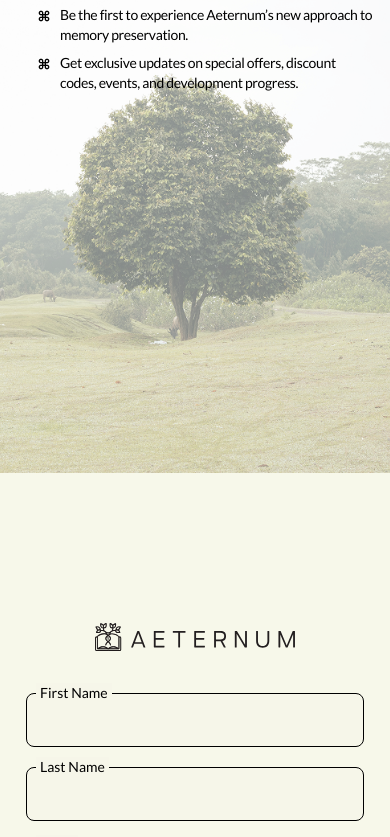
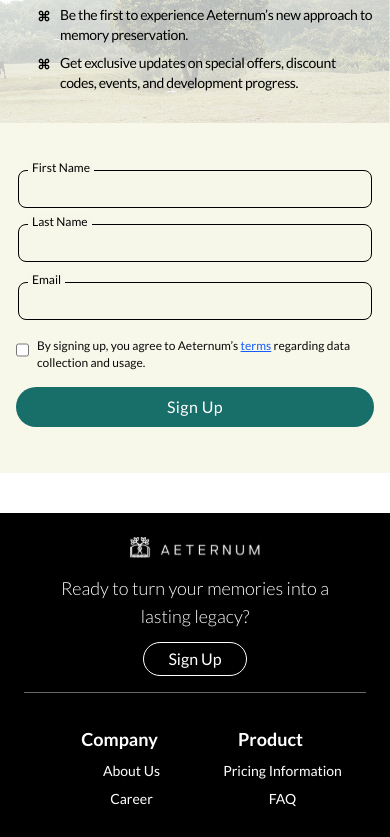
Before and after one commit to Aeternum-Legacy/aeternum2025, a Next.js app: page / in a window 390 px wide. Shown: the part 10020-10857 px from the top of the page. Built offline with nearby package versions, Linux system fonts and the light colour scheme.

Commit message:
improvement: reduce gap in the signup section

```diff
--- a/src/app/page.tsx
+++ b/src/app/page.tsx
@@ -6,7 +6,6 @@
 import ImageTileSection from "@/components/sections/ImageTileSection";
 import ReimagineYourLegacySection from "@/components/sections/ReimagineYourLegacySection";
 import SignUpSection from "@/components/sections/SignUpSection";
-import { TextReveal } from "@/components/animations/TextReveal";
 
 export default function Home() {
   return (
--- a/src/components/animations/BlurIn.tsx
+++ /dev/null
@@ -1,28 +0,0 @@
-"use client";
-
-import { motion, useInView } from "framer-motion";
-import React, { useRef } from "react";
-
-interface BlurInProps {
-  children: React.ReactNode;
-  className?: string;
-}
-
-const BlurIn: React.FC<BlurInProps> = ({ children, className }) => {
-  const ref = useRef(null);
-  const isInView = useInView(ref, { once: true });
-
-  return (
-    <motion.h1
-      ref={ref}
-      initial={{ filter: "blur(20px)", opacity: 0 }}
-      animate={isInView ? { filter: "blur(0px)", opacity: 1 } : {}}
-      transition={{ duration: 1.2 }}
-      className={className}
-    >
-      {children}
-    </motion.h1>
-  );
-};
-
-export default BlurIn;
--- a/src/components/animations/TextReveal.tsx
+++ /dev/null
@@ -1,94 +0,0 @@
-"use client";
-
-import { motion, MotionValue, useScroll, useTransform } from "motion/react";
-import { ComponentPropsWithoutRef, FC, ReactNode, useRef } from "react";
-import { cn } from "@/lib/utils";
-
-export interface TextRevealProps extends ComponentPropsWithoutRef<"div"> {
-  children: string;
-  toColorClass?: string;
-  backgroundImageUrl?: string;
-  backgroundWidth?: string;
-  backgroundHeight?: string;
-}
-
-export const TextReveal: FC<TextRevealProps> = ({
-  children,
-  className,
-  toColorClass = "text-teal-700",
-  backgroundImageUrl = "/images/bg.jpg",
-  backgroundWidth,
-  backgroundHeight,
-}) => {
-  const targetRef = useRef<HTMLDivElement | null>(null);
-  const { scrollYProgress } = useScroll({ target: targetRef });
-
-  if (typeof children !== "string") {
-    throw new Error("TextReveal: children must be a string");
-  }
-
-  const words = children.split(" ").map((word) => {
-    const isAnimated = word.startsWith("**") && word.endsWith("**");
-    const cleanWord = isAnimated ? word.slice(2, -2) : word;
-    return { text: cleanWord, animated: isAnimated };
-  });
-
-  const backgroundSize =
-    backgroundWidth && backgroundHeight
-      ? `${backgroundWidth} ${backgroundHeight}`
-      : "cover";
-
-  return (
-    <div
-      ref={targetRef}
-      className={cn(
-        "relative z-0 h-[200vh] bg-fixed bg-center bg-no-repeat",
-        className
-      )}
-      style={{
-        backgroundImage: `url(${backgroundImageUrl})`,
-        backgroundSize,
-      }}
-    >
-      <div className="sticky top-0 mx-auto flex h-[50%] max-w-4xl items-center bg-transparent px-[1rem] py-[5rem]">
-        <span className="flex flex-wrap p-5 text-2xl font-bold text-gray-400 md:p-8 md:text-3xl lg:p-10 lg:text-4xl xl:text-5xl">
-          {words.map((word, i) => {
-            const start = i / words.length;
-            const end = start + 1 / words.length;
-
-            return word.animated ? (
-              <Word
-                key={i}
-                progress={scrollYProgress}
-                range={[start, end]}
-                toColorClass={toColorClass}
-              >
-                {word.text}
-              </Word>
-            ) : (
-              <span key={i} className="mx-1 lg:mx-1.5 text-gray-400">
-                {word.text}
-              </span>
-            );
-          })}
-        </span>
-      </div>
-    </div>
-  );
-};
-
-interface WordProps {
-  children: ReactNode;
-  progress: MotionValue<number>;
-  range: [number, number];
-  toColorClass: string;
-}
-
-const Word: FC<WordProps> = ({ children, progress, range }) => {
-  const color = useTransform(progress, range, ["#9CA3AF", "#0F766E"]);
-  return (
-    <motion.span style={{ color }} className="mx-1 lg:mx-1.5 font-bold">
-      {children}
-    </motion.span>
-  );
-};
--- a/src/components/sections/SignUpSection.tsx
+++ b/src/components/sections/SignUpSection.tsx
@@ -35,7 +35,20 @@
     };
 
     setErrors(newErrors);
-    if (Object.values(newErrors).some((err) => err)) {
+    const missingFields = Object.entries(newErrors)
+      .filter(([_, msg]) => msg)
+      .map(([key]) => {
+        if (key === "firstName") return "first name";
+        if (key === "lastName") return "last name";
+        if (key === "email") return "email";
+        if (key === "agree") return "agreement to the terms";
+      });
+
+    if (missingFields.length > 0) {
+      const errorMessage = `Please provide your ${missingFields
+        .join(", ")
+        .replace(/, ([^,]*)$/, " and $1")}.`;
+      toast.error(errorMessage);
       setLoading(false);
       return;
     }
@@ -72,10 +85,10 @@
   return (
     <section
       id="signup"
-      className="grid grid-rows-2 lg:grid-cols-2 lg:grid-rows-1 h-auto lg:h-[700px] mb-10"
+      className="grid grid-rows-2 lg:grid-cols-2 lg:grid-rows-1 h-[700px] mb-10"
     >
       <div className="relative">
-        <div className="relative h-[700px] w-full">
+        <div className="relative h-full w-full">
           <Image
             src="/images/tree.png"
             alt="Tree"
@@ -83,7 +96,7 @@
             className="object-cover"
           />
         </div>
-        <div className="absolute inset-0 bg-white/50 block lg:hidden z-10" />
+        <div className="absolute inset-0 bg-white/70 md:bg-white/50 block lg:hidden z-10" />
 
         <div className="absolute inset-0 z-20 mt-10 px-4 sm:px-10 text-black flex flex-col justify-start items-center">
           <h2 className="text-3xl md:text-[42px] mb-3 tracking-tighter text-center md:text-left">
@@ -121,19 +134,22 @@
         </div>
       </div>
 
-      <div className="bg-[#F7F8EA] flex flex-col items-center justify-center px-6 sm:px-20 py-10">
+      <div className="bg-[#F7F8EA] h-full flex flex-col items-center justify-center px-4 sm:px-20 py-6">
         <img
           src="/icons/aeternum-logo4.svg"
           alt="Aeternum Logo"
-          className="w-[200px] sm:w-[250px] mb-10"
+          className="hidden sm:block w-[250px] mb-10"
         />
 
-        <form onSubmit={handleSubmit} className="w-full max-w-md space-y-5">
-          <div className="grid grid-cols-1 sm:grid-cols-2 gap-4">
+        <form
+          onSubmit={handleSubmit}
+          className="w-full max-w-md space-y-4 sm:space-y-5 text-sm"
+        >
+          <div className="grid grid-cols-1 sm:grid-cols-2 gap-3 sm:gap-4">
             <div className="relative">
               <label
                 htmlFor="first-name"
-                className="absolute -top-2 left-3 bg-[#F6F6E9] px-1 text-sm text-black"
+                className="absolute -top-2 left-3 bg-[#F6F6E9] px-1 text-xs sm:text-sm text-black"
               >
                 First Name
               </label>
@@ -141,17 +157,14 @@
                 id="first-name"
                 name="first-name"
                 type="text"
-                className="bg-[#F6F6E9]"
+                className="bg-[#F6F6E9] text-sm rounded-md px-3 py-2"
               />
-              {errors.firstName && (
-                <p className="text-red-500 text-sm mt-1">{errors.firstName}</p>
-              )}
             </div>
 
             <div className="relative">
               <label
                 htmlFor="last-name"
-                className="absolute -top-2 left-3 bg-[#F6F6E9] px-1 text-sm text-black"
+                className="absolute -top-2 left-3 bg-[#F6F6E9] px-1 text-xs sm:text-sm text-black"
               >
                 Last Name
               </label>
@@ -159,18 +172,15 @@
                 id="last-name"
                 name="last-name"
                 type="text"
-                className="bg-[#F6F6E9]"
+                className="bg-[#F6F6E9] text-sm rounded-md px-3 py-2"
               />
-              {errors.lastName && (
-                <p className="text-red-500 text-sm mt-1">{errors.lastName}</p>
-              )}
             </div>
           </div>
 
           <div className="relative">
             <label
               htmlFor="email"
-              className="absolute -top-2 left-3 bg-[#F6F6E9] px-1 text-sm text-black"
+              className="absolute -top-2 left-3 bg-[#F6F6E9] px-1 text-xs sm:text-sm text-black"
             >
               Email
             </label>
@@ -178,14 +188,11 @@
               id="email"
               type="email"
               name="email"
-              className="bg-[#F6F6E9]"
+              className="bg-[#F6F6E9] text-sm rounded-md px-3 py-2"
             />
-            {errors.email && (
-              <p className="text-red-500 text-sm mt-1">{errors.email}</p>
-            )}
           </div>
 
-          <div className="text-sm space-y-1">
+          <div className="text-xs sm:text-sm space-y-1">
             <div className="flex items-start gap-2">
               <input
                 type="checkbox"
@@ -201,21 +208,17 @@
                 regarding data collection and usage.
               </label>
             </div>
-            {errors.agree && (
-              <p className="text-red-500 text-sm">{errors.agree}</p>
-            )}
           </div>
 
           <div className="flex justify-center">
             <button
               type="submit"
               disabled={loading}
-              className="bg-[#186E68] hover:bg-[#2c4a48] text-white px-6 py-2 rounded-full text-lg tracking-wider font-medium transition-colors duration-300 flex items-center justify-center relative"
+              className="w-full sm:w-auto bg-[#186E68] hover:bg-[#2c4a48] text-white px-6 py-2 rounded-full text-base sm:text-lg tracking-wide font-medium transition-colors duration-300 flex items-center justify-center relative"
             >
               {loading && (
                 <div className="absolute w-5 h-5 border-2 border-white border-t-transparent rounded-full animate-spin" />
               )}
-
               <span className={loading ? "opacity-0" : "opacity-100"}>
                 Sign Up
               </span>
--- a/src/components/ui/NavButton.tsx
+++ /dev/null
@@ -1,19 +0,0 @@
-"use client";
-
-import { useRouter } from "next/navigation";
-
-export default function NavButton() {
-  const router = useRouter();
-
-  const handleButtonClick = () => {
-    router.push("/#signup");
-  };
-  return (
-    <button
-      className="rounded-full border px-4 py-1 hover:bg-white hover:border-white transition-colors duration-300 ease-in-out flex items-center gap-2 text-white hover:text-black hover:font-semibold"
-      onClick={handleButtonClick}
-    >
-      <p className=" text-base font-light tracking-normal">Sign Up</p>
-    </button>
-  );
-}
--- a/src/components/ui/ResizableNavbar.tsx
+++ b/src/components/ui/ResizableNavbar.tsx
@@ -33,7 +33,7 @@
     <motion.div
       ref={ref}
       className={cn(
-        "fixed top-2 left-4 right-4 z-40 w-auto transition-shadow duration-300",
+        "fixed top-2 left-4 right-4 z-40 w-auto transition-shadow duration-300 md:shadow-none",
         visible && "shadow-md",
         className
       )}
@@ -211,7 +211,6 @@
   children?: React.ReactNode;
 }
 
-//src/components/ui/ResizableNavbar.tsx
 export const MobileNavMenu = ({
   navItems,
   className,
--- a/src/components/ui/SignUpStickyButton.tsx
+++ b/src/components/ui/SignUpStickyButton.tsx
@@ -1,4 +1,3 @@
-//src/components/ui/SignUpStickyButton.tsx
 "use client";
 
 import { useEffect, useState } from "react";
@@ -6,7 +5,7 @@
 import { useMobileNav } from "@/context/MobileNavContext";
 import { motion, useAnimation } from "framer-motion";
 import Image from "next/image";
-import { Button } from "./MovingBorder"; // your animated button base
+import { Button } from "./MovingBorder";
 
 export default function SignUpStickyButton() {
   const { isMobileMenuOpen } = useMobileNav();
```
